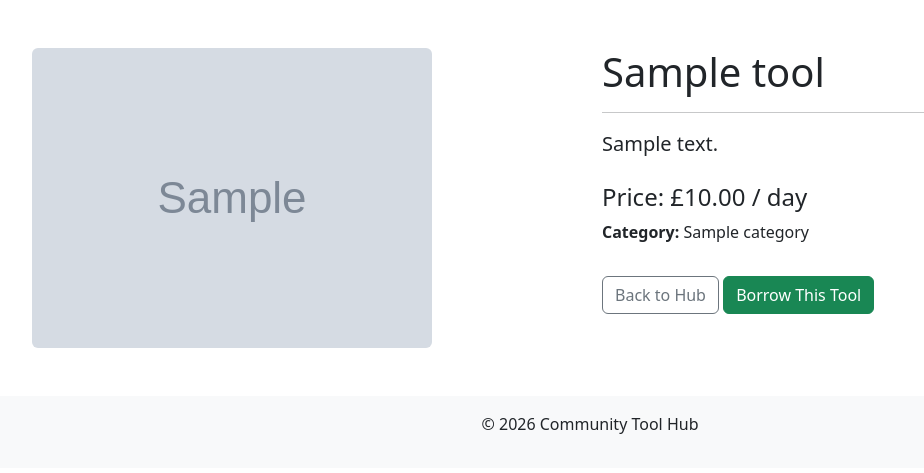
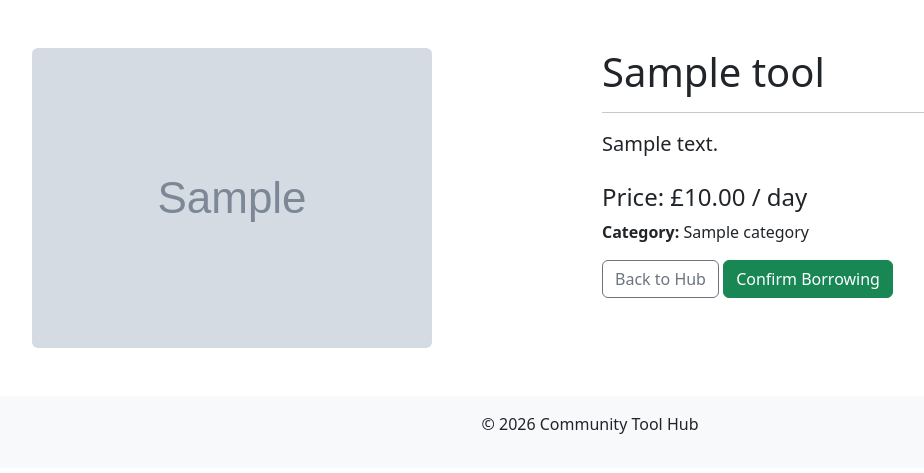
Before and after one commit to BHCGH92/communitytoolhub, a Django app: page /1/ in a window 1280 px wide. Shown: the part 56-529 px from the top of the page, without its empty margins (50-974 px from the left). Run offline with Django 5.2, Linux system fonts and the light colour scheme; a user stored in the database is signed in; tables that the repository leaves empty hold one stand-in row (values such as "Sample post"); grey boxes marked "Sample" are stand-in pictures.

Commit message:
added skeleton borrowing logic, amended borrowing button based on if you're logged out or not.

```diff
--- a/tools/models.py
+++ b/tools/models.py
@@ -49,6 +49,18 @@ class Tool(models.Model):
     def __str__(self):
         return self.name
 
+class Borrowing(models.Model):
+    """
+    Records the borrowing of a tool by a user, including dates and status.
+    """
+    user = models.ForeignKey(User, on_delete=models.CASCADE, related_name='borrows')
+    tool = models.ForeignKey(Tool, on_delete=models.CASCADE, related_name='borrows')
+    borrowed_date = models.DateField(auto_now_add=True)
+    return_date = models.DateField()
+    is_returned = models.BooleanField(default=False)
+
+    def __str__(self):
+        return f"{self.user.username} borrowed {self.tool.name}"
 
 # Automatically create a superuser after migrations
 @receiver(post_migrate)
--- a/tools/templates/tools/tool_detail.html
+++ b/tools/templates/tools/tool_detail.html
@@ -1,4 +1,5 @@
 {% extends 'base.html' %}
+
 {% block content %}
 <div class="container mt-5">
     <div class="row">
@@ -20,8 +21,14 @@
                 <p><strong>Category:</strong> {{ tool.category }}</p>
             </div>
 
-            <a href="{% url 'tool_list' %}" class="btn btn-outline-secondary mt-3">Back to Hub</a>
-            <button class="btn btn-success mt-3">Borrow This Tool</button>
+            <div class="mt-3">
+                <a href="{% url 'tool_list' %}" class="btn btn-outline-secondary">Back to Hub</a>
+                {% if user.is_authenticated %}
+                    <a href="{% url 'borrow_tool' tool.id %}" class="btn btn-success">Confirm Borrowing</a>
+                {% else %}
+                    <a href="{% url 'login' %}" class="btn btn-warning">Login to Borrow</a>
+                {% endif %}
+            </div>
         </div>
     </div>
 </div>
--- a/tools/urls.py
+++ b/tools/urls.py
@@ -4,4 +4,5 @@ from . import views
 urlpatterns = [
     path('', views.all_tools, name='tool_list'),
     path('<int:pk>/', views.ToolDetailView.as_view(), name='tool_detail'),
+    path('borrow/<int:tool_id>/', views.borrow_tool, name='borrow_tool'),
 ]
--- a/tools/views.py
+++ b/tools/views.py
@@ -1,20 +1,18 @@
-from django.shortcuts import render
+from django.shortcuts import render, get_object_or_404, redirect
 from django.views.generic import DetailView
-from .models import Tool
+from django.contrib.auth.decorators import login_required
+from django.utils import timezone
+from datetime import timedelta
+from .models import Tool, Borrowing
 
 def all_tools(request):
     """
     A view to show all tools, including sorting and search queries.
     """
-    # 1. Fetch all tool objects from the database
     tools = Tool.objects.all()
-
-    # 2. Define the context (the data being sent to the template)
     context = {
         'tools': tools,
     }
-
-    # 3. Return the render function with the template path
     return render(request, 'tools/tools.html', context)
 
 class ToolDetailView(DetailView):
@@ -25,3 +23,21 @@ class ToolDetailView(DetailView):
     model = Tool
     template_name = 'tools/tool_detail.html'
     context_object_name = 'tool'
+
+@login_required
+def borrow_tool(request, tool_id):
+    """
+    Handles the logic for borrowing a tool.
+    Creates a Borrowing record for the logged-in user.
+    """
+    tool = get_object_or_404(Tool, id=tool_id)
+
+    return_date = timezone.now().date() + timedelta(days=7)
+
+    Borrowing.objects.create(
+        user=request.user,
+        tool=tool,
+        return_date=return_date
+    )
+
+    return redirect('tool_list')
```
Also changed, not shown: tools/admin.py (+10 -1 lines), tools/migrations/0002_borrowing.py (added).
